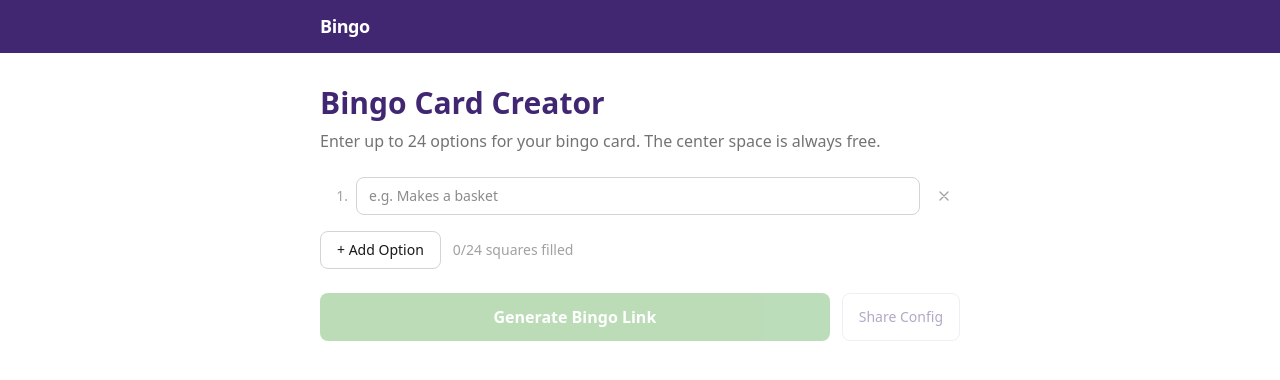
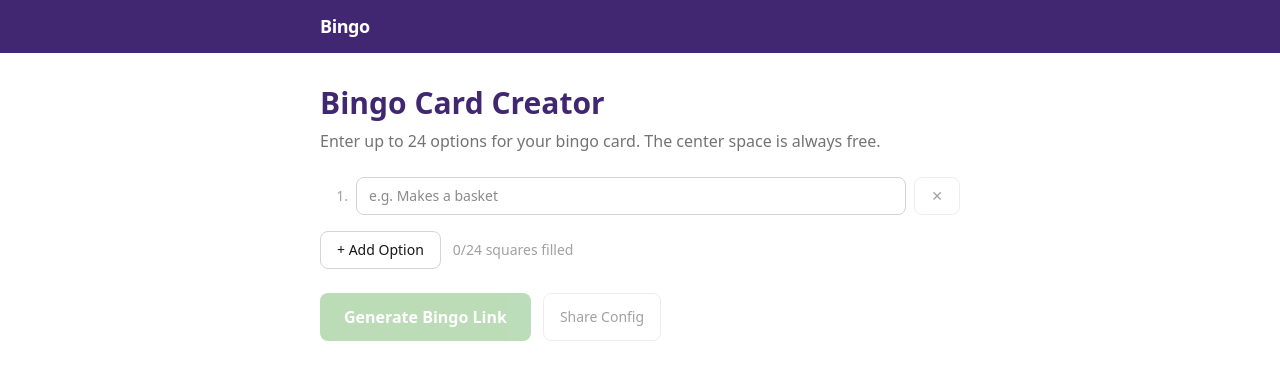
Before and after one commit to matthewnoel/bingo, a SvelteKit app: page / in a window 1280 px wide. Shown: the top 380 px of the page. Built offline with nearby package versions, Linux system fonts and the light colour scheme.

Commit message:
consolidated buttons

```diff
--- /dev/null
+++ b/src/lib/components/Button.svelte
@@ -0,0 +1,29 @@
+<script lang="ts">
+	import type { HTMLButtonAttributes } from 'svelte/elements';
+
+	type Props = {
+		onclick: () => void;
+		label: string;
+		variant?: 'primary' | 'secondary';
+		disabled?: boolean;
+	} & Omit<HTMLButtonAttributes, 'onclick' | 'disabled' | 'class'>;
+
+	let { onclick, label, variant = 'primary', disabled = false, ...rest }: Props = $props();
+
+	const variantClasses: Record<string, string> = {
+		primary: 'bg-action px-6 py-3 font-semibold text-white hover:bg-action-dark',
+		secondary: 'border border-neutral-300 px-4 py-2 text-sm font-medium hover:bg-neutral-50'
+	};
+</script>
+
+<button
+	type="button"
+	{onclick}
+	{disabled}
+	class="rounded-lg transition-colors disabled:cursor-not-allowed disabled:opacity-40 {variantClasses[
+		variant
+	]}"
+	{...rest}
+>
+	{label}
+</button>
--- a/src/routes/+page.svelte
+++ b/src/routes/+page.svelte
@@ -3,6 +3,7 @@
 	import { page } from '$app/state';
 	import { resolve } from '$app/paths';
 	import { encodeOptions, decodeOptions, PLAYABLE_CELLS } from '$lib/bingo';
+	import Button from '$lib/components/Button.svelte';
 
 	let options = $state<string[]>(['']);
 	let generatedLink = $state('');
@@ -87,54 +88,37 @@
 					placeholder="e.g. Makes a basket"
 					class="flex-1 rounded-lg border border-neutral-300 px-3 py-2 text-sm transition-colors focus:border-brand focus:ring-2 focus:ring-brand/20 focus:outline-none"
 				/>
-				<button
+				<Button
 					onclick={() => removeOption(i)}
-					class="rounded-lg p-2 text-neutral-400 transition-colors hover:bg-red-50 hover:text-red-500"
+					label="✕"
+					variant="secondary"
 					aria-label="Remove option {i + 1}"
 					disabled={options.length === 1 && !options[0]}
-				>
-					<svg
-						class="h-4 w-4"
-						fill="none"
-						viewBox="0 0 24 24"
-						stroke="currentColor"
-						stroke-width="2"
-					>
-						<path stroke-linecap="round" stroke-linejoin="round" d="M6 18L18 6M6 6l12 12" />
-					</svg>
-				</button>
+				/>
 			</div>
 		{/each}
 	</div>
 
 	<div class="mb-6 flex items-center gap-3">
-		<button
+		<Button
 			onclick={addOption}
+			label="+ Add Option"
+			variant="secondary"
 			disabled={options.length >= PLAYABLE_CELLS}
-			class="rounded-lg border border-neutral-300 px-4 py-2 text-sm font-medium transition-colors hover:bg-neutral-50 disabled:cursor-not-allowed disabled:opacity-40"
-		>
-			+ Add Option
-		</button>
+		/>
 		<span class="text-sm text-neutral-400">
 			{filledCount}/{PLAYABLE_CELLS} squares filled
 		</span>
 	</div>
 
 	<div class="flex gap-3">
-		<button
-			onclick={generateLink}
+		<Button onclick={generateLink} label="Generate Bingo Link" disabled={filledCount === 0} />
+		<Button
+			onclick={copyConfig}
+			label={configCopied ? 'Copied!' : 'Share Config'}
+			variant="secondary"
 			disabled={filledCount === 0}
-			class="flex-1 rounded-lg bg-action px-6 py-3 font-semibold text-white transition-colors hover:bg-action-dark disabled:cursor-not-allowed disabled:opacity-40"
-		>
-			Generate Bingo Link
-		</button>
-		<button
-			onclick={copyConfig}
-			disabled={filledCount === 0}
-			class="shrink-0 rounded-lg border border-brand/20 px-4 py-3 text-sm font-medium text-brand transition-colors hover:bg-brand-lighter disabled:cursor-not-allowed disabled:opacity-40"
-		>
-			{configCopied ? 'Copied!' : 'Share Config'}
-		</button>
+		/>
 	</div>
 
 	{#if generatedLink}
@@ -147,12 +131,7 @@
 					value={generatedLink}
 					class="flex-1 rounded-lg border border-neutral-300 bg-white px-3 py-2 text-sm select-all"
 				/>
-				<button
-					onclick={copyLink}
-					class="shrink-0 rounded-lg bg-brand px-4 py-2 text-sm font-medium text-white transition-colors hover:bg-brand-light"
-				>
-					{copied ? 'Copied!' : 'Copy'}
-				</button>
+				<Button onclick={copyLink} label={copied ? 'Copied!' : 'Copy'} />
 			</div>
 		</div>
 	{/if}
--- a/src/routes/play/+page.svelte
+++ b/src/routes/play/+page.svelte
@@ -20,6 +20,7 @@
 		FREE_SPACE_INDEX,
 		PLAYABLE_CELLS
 	} from '$lib/bingo';
+	import Button from '$lib/components/Button.svelte';
 
 	let options = $state<string[]>([]);
 	let board = $state<number[]>([]);
@@ -136,12 +137,11 @@
 		</div>
 
 		<div class="mt-4 flex gap-3">
-			<button
+			<Button
 				onclick={shareCard}
-				class="flex-1 rounded-lg border border-neutral-300 px-4 py-2.5 text-sm font-medium transition-colors hover:bg-neutral-50"
-			>
-				{sharecopied ? 'Link Copied!' : 'Share Card'}
-			</button>
+				label={sharecopied ? 'Link Copied!' : 'Share Card'}
+				variant="secondary"
+			/>
 			<a
 				href={resolve('/')}
 				class="flex-1 rounded-lg bg-action px-4 py-2.5 text-center text-sm font-medium text-white transition-colors hover:bg-action-dark"
```
